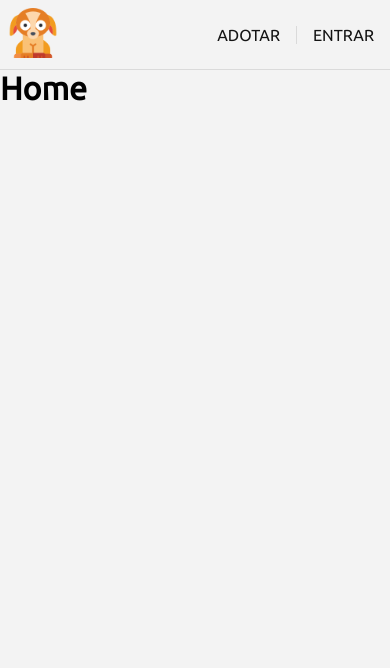
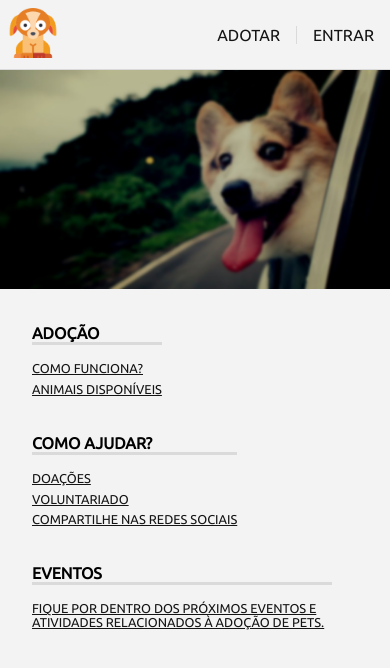
Before and after one commit to doguebart/getApet, a React (Vite) app in the folder frontend/get-a-pet/: page / in a window 390 px wide. Shown: the top 668 px of the page. Built offline with nearby package versions, Linux system fonts and the light colour scheme.

Commit message:
creating responsive footer

```diff
--- a/frontend/get-a-pet/src/components/layout/footer/index.jsx
+++ b/frontend/get-a-pet/src/components/layout/footer/index.jsx
@@ -1,12 +1,30 @@
-import React from 'react';
-// import { Container } from './styles';
+import React from "react";
+import { Container } from "./styles";
+import { Link } from "react-router-dom";
 
 const Footer = () => {
-    return (
-        <>
-
-        </>
-    )
-}
+  return (
+    <Container>
+      <div className="footer-column">
+        <h2>ADOÇÃO</h2>
+        <Link to="#">COMO FUNCIONA?</Link>
+        <Link to="#">ANIMAIS DISPONÍVEIS</Link>
+      </div>
+      <div className="footer-column">
+        <h2>COMO AJUDAR?</h2>
+        <Link to="#">DOAÇÕES</Link>
+        <Link to="#">VOLUNTARIADO</Link>
+        <Link to="#">COMPARTILHE NAS REDES SOCIAIS</Link>
+      </div>
+      <div className="footer-column">
+        <h2>EVENTOS</h2>
+        <Link to="#">
+          FIQUE POR DENTRO DOS PRÓXIMOS EVENTOS E ATIVIDADES RELACIONADOS À
+          ADOÇÃO DE PETS.
+        </Link>
+      </div>
+    </Container>
+  );
+};
 
 export default Footer;
--- /dev/null
+++ b/frontend/get-a-pet/src/components/layout/footer/styles.js
@@ -0,0 +1,52 @@
+import styled from "styled-components";
+
+export const Container = styled.div`
+  max-width: 100%;
+  height: 100%;
+  display: flex;
+  align-items: center;
+  justify-content: center;
+  padding: 1em;
+
+  .footer-column {
+    max-width: 300px;
+    margin: 0 2em;
+    display: flex;
+    flex-direction: column;
+    align-items: left;
+
+    h2 {
+      border-bottom: 3px solid #dadada;
+      margin-bottom: 0.5em;
+    }
+
+    a {
+      margin-bottom: 0.5em;
+      font-weight: 500;
+      color: #141414;
+    }
+
+    a:hover {
+      opacity: 50%;
+      transition: 0.2s;
+    }
+  }
+
+  @media screen and (max-width: 1024px) {
+    flex-wrap: wrap;
+    justify-content: space-between;
+
+    .footer-column {
+      margin: 1em;
+
+      h2 {
+        font-size: 1rem;
+        margin-bottom: 1em;
+      }
+
+      a {
+        font-size: 0.8rem;
+      }
+    }
+  }
+`;
--- a/frontend/get-a-pet/src/screens/home/index.jsx
+++ b/frontend/get-a-pet/src/screens/home/index.jsx
@@ -1,11 +1,17 @@
 import React from "react";
 import { Container } from "./styles";
 
+import bgImage from '../../assets/image/Rectangle.png'
+
 function Home() {
   return (
-    <>
-      <h1>Home</h1>
-    </>
+    <Container>
+      <section className="Section-1">
+        <div className="background-image">
+          <img src={bgImage} alt="Dog image" />
+        </div>
+      </section>
+    </Container>
   );
 }
 
--- a/frontend/get-a-pet/src/screens/home/styles.js
+++ b/frontend/get-a-pet/src/screens/home/styles.js
@@ -1,3 +1,18 @@
 import styled from "styled-components";
 
-export const Container = styled.div``;
+export const Container = styled.div`
+  width: 100%;
+  height: 100%;
+  display: flex;
+  flex-direction: column;
+  align-items: center;
+
+  .Section-1 {
+    max-width: 100%;
+    height: 100%;
+
+    img {
+      max-width: 100%;
+    }
+  }
+`;
```
Also changed, not shown: frontend/get-a-pet/src/assets/image/Rectangle.png (added).
